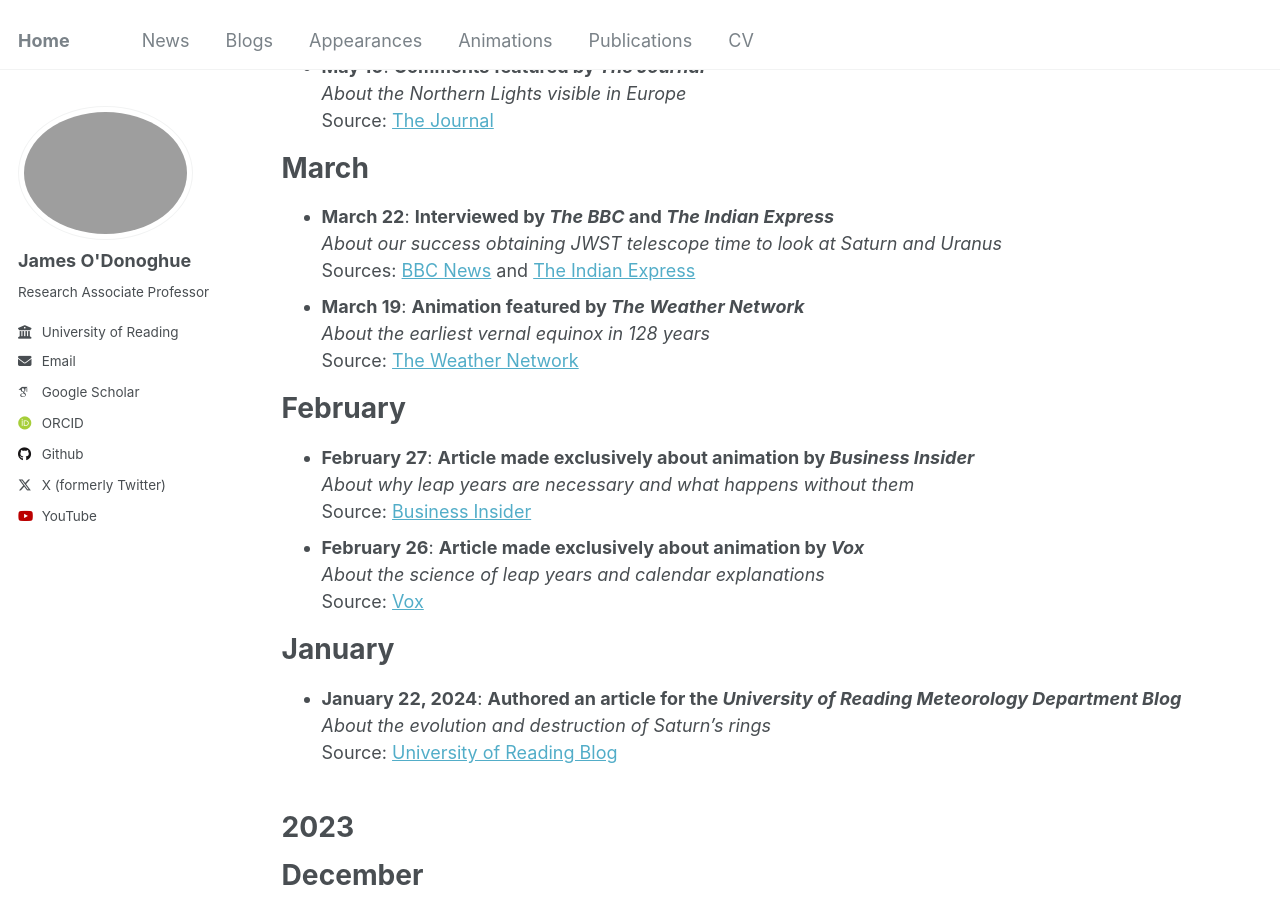
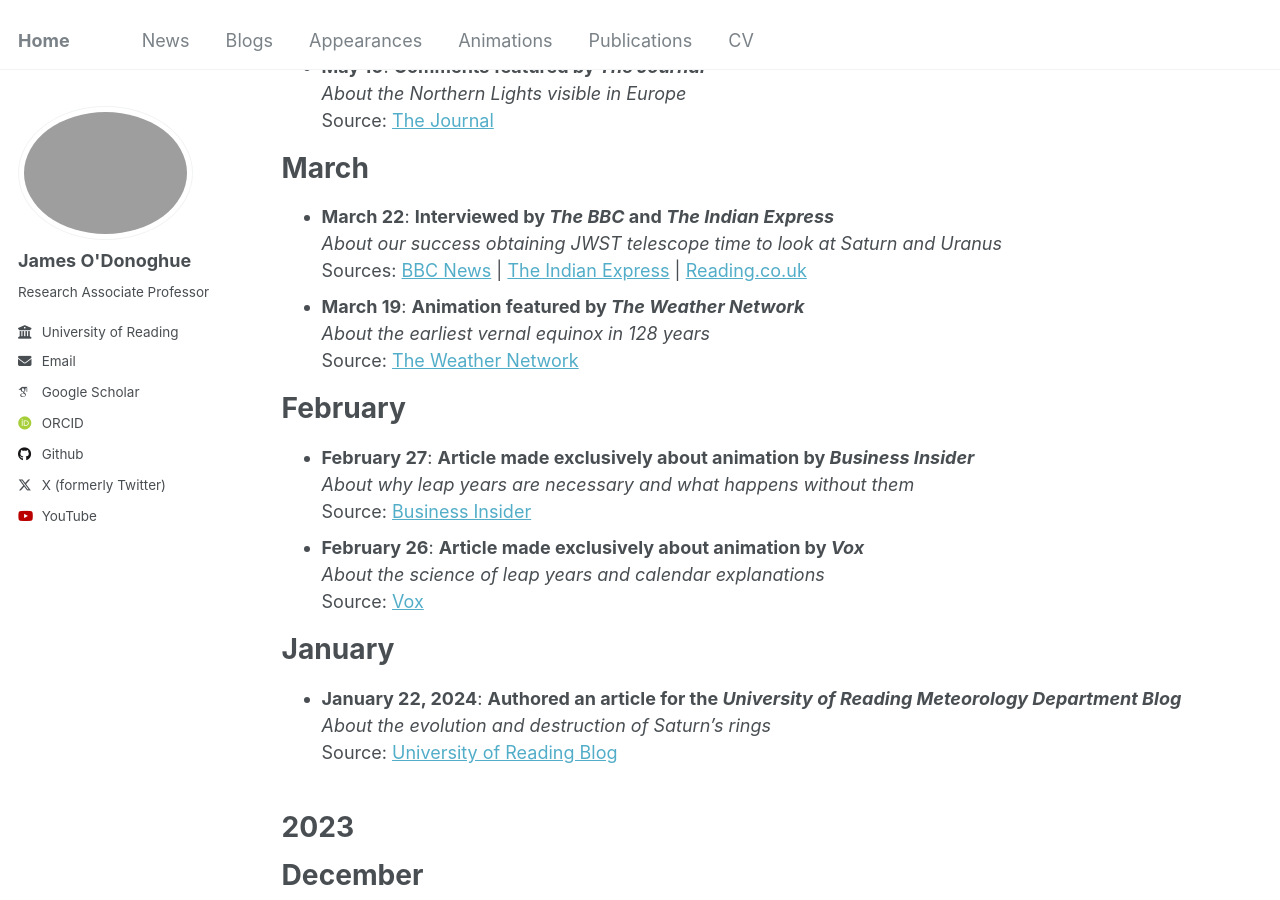
Before and after one commit to odonoghuespace/odonoghuespace.github.io, a Jekyll site: the page built from _pages/news.html, in a window 1280 px wide and 900 px high, scrolled down 2200 px. Built offline with Jekyll 4.4.1, drawn with Linux system fonts in a browser that asks for light colours; some web fonts are replaced.

Commit message:
Update news.html

```diff
--- a/_pages/news.html
+++ b/_pages/news.html
@@ -128,7 +128,7 @@ Twitter impressions: 10M
 <ul>
 <li><strong>March 22</strong>: <strong>Interviewed by <em>The BBC</em> and <em>The Indian Express</em></strong><br>
     <em>About our success obtaining JWST telescope time to look at Saturn and Uranus</em><br>
-    Sources: <a href="https://www.bbc.co.uk/news/articles/cgxdz15zw7do">BBC News</a> and <a href="https://indianexpress.com/article/technology/science/webb-telescope-saturn-uranus-9229025/">The Indian Express</a>
+    Sources: <a href="https://www.bbc.co.uk/news/articles/cgxdz15zw7do">BBC News</a> | <a href="https://indianexpress.com/article/technology/science/webb-telescope-saturn-uranus-9229025/">The Indian Express</a> |  <a href="https://www.reading.co.uk/saturns-northern-lights-to-be-probed-by-reading-astronomer/">Reading.co.uk</a>
 </li>
 <li><strong>March 19</strong>: <strong>Animation featured by <em>The Weather Network</em></strong><br>
     <em>About the earliest vernal equinox in 128 years</em><br>
```
